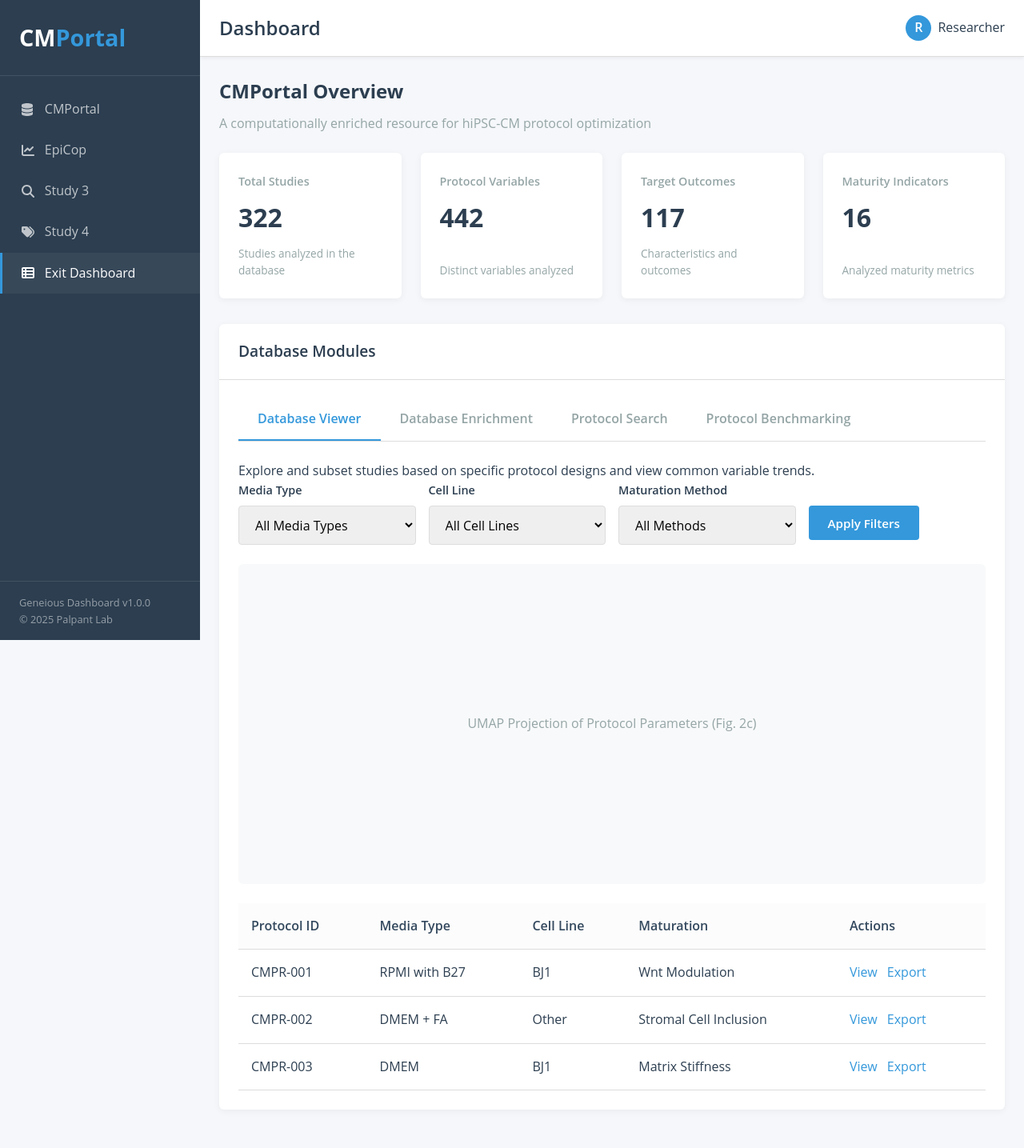
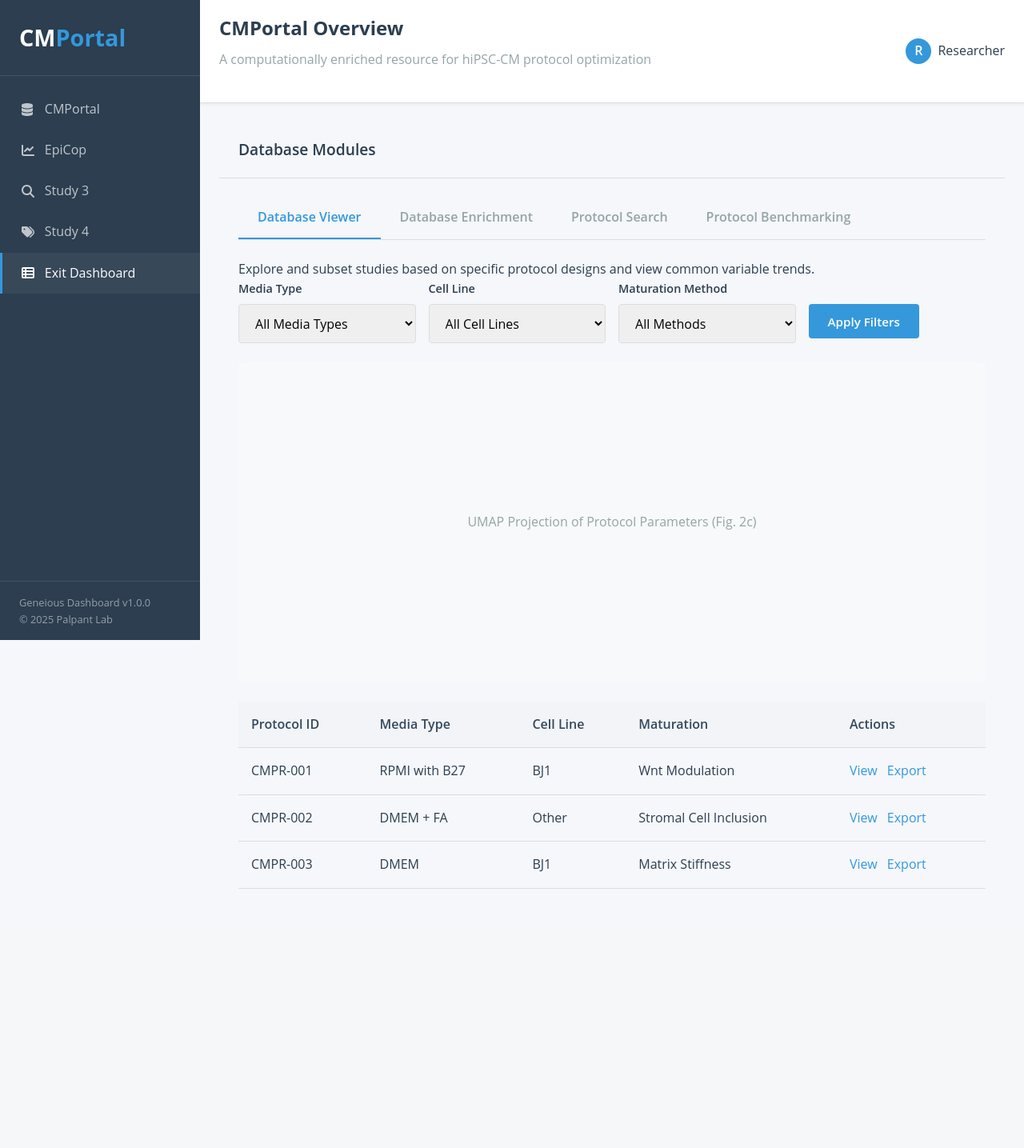
Before and after one commit to phycochow/palpant-labsite, a Flask app: page /cmportal in a window 1280 px wide. Shown: the whole page at 80% size. After the commit the page ends 1111 px from the top, so only its background shows below. Run offline with Flask 3, Linux system fonts and the light colour scheme.

Commit message:
new design test

```diff
--- a/templates/cmportal.html
+++ b/templates/cmportal.html
@@ -3,7 +3,7 @@
 {% block title %}CM Portal - Database Modules{% endblock %}
 
 {% block content %}
-    <div class="card">
+
     <div class="card-header">
         <h3 class="card-title">Database Modules</h3>
     </div>
@@ -249,5 +249,4 @@
             </div>
         </div>
     </div>
-    </div>
 {% endblock %}
--- a/templates/dashboard.html
+++ b/templates/dashboard.html
@@ -46,7 +46,10 @@
 
         <main class="main-content">
             <div class="top-bar">
-                <h1 class="page-title">Dashboard</h1>
+                <div class="dashboard-header">
+                    <h2>CMPortal Overview</h2>
+                    <p class="page-description">A computationally enriched resource for hiPSC-CM protocol optimization</p>
+                </div>
 
                 <div class="user-menu">
                     <div class="avatar">R</div>
@@ -55,10 +58,10 @@
             </div>
 
             <div class="content-wrapper">
-                <div class="dashboard-header">
-                    <h2>CMPortal Overview</h2>
-                    <p class="page-description">A computationally enriched resource for hiPSC-CM protocol optimization</p>
-                </div>
+
+                {% block content %}
+
+                    <p>This is the main dashboard content.</p>
 
                     <div class="stats-grid">
                         <div class="stat-card">
@@ -86,11 +89,8 @@
                         </div>
                     </div>
 
-                <section id="database-modules">
-                     {% block content %}
-                     <p>This is the main dashboard content.</p>
                 {% endblock %}
-                </section>
+
 
             </div>
         </main>
```
Also changed, not shown: app.py (+8 -0 lines). Lines whose indentation alone changed are shown as unchanged.
